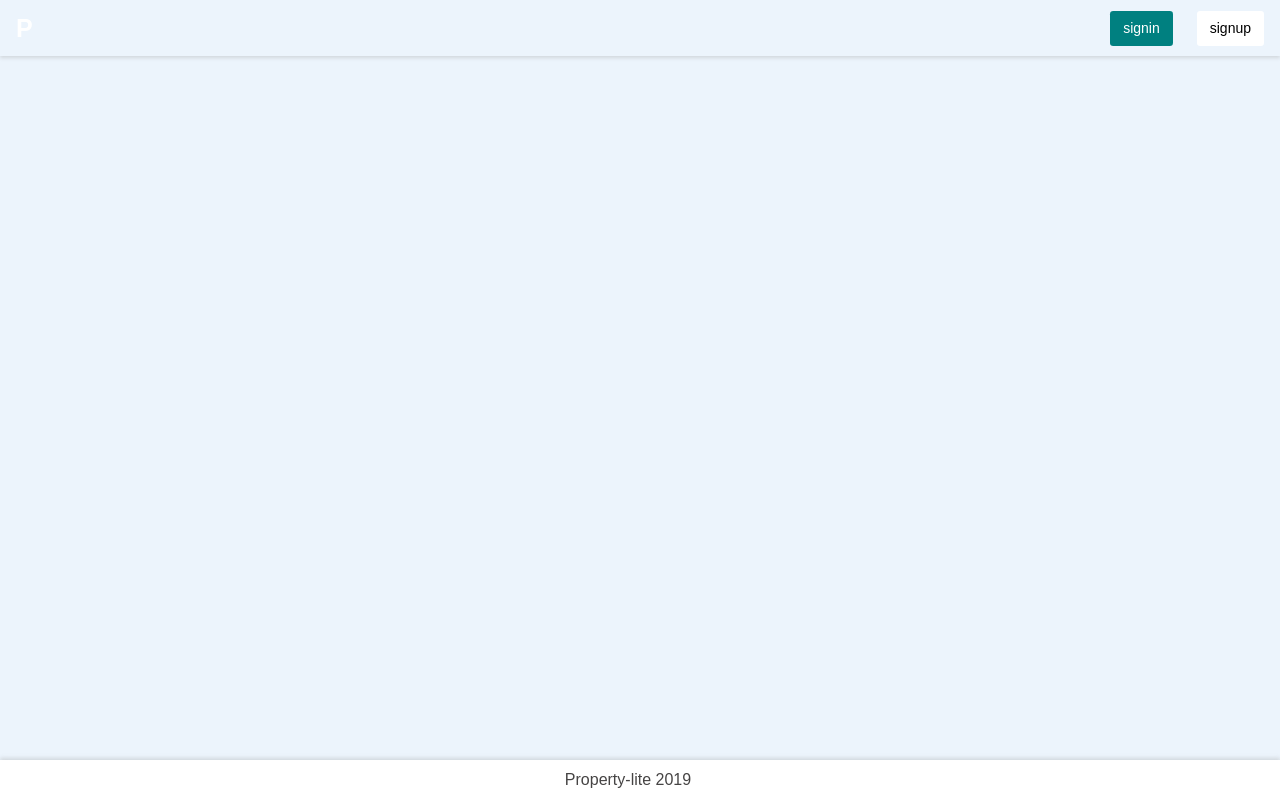
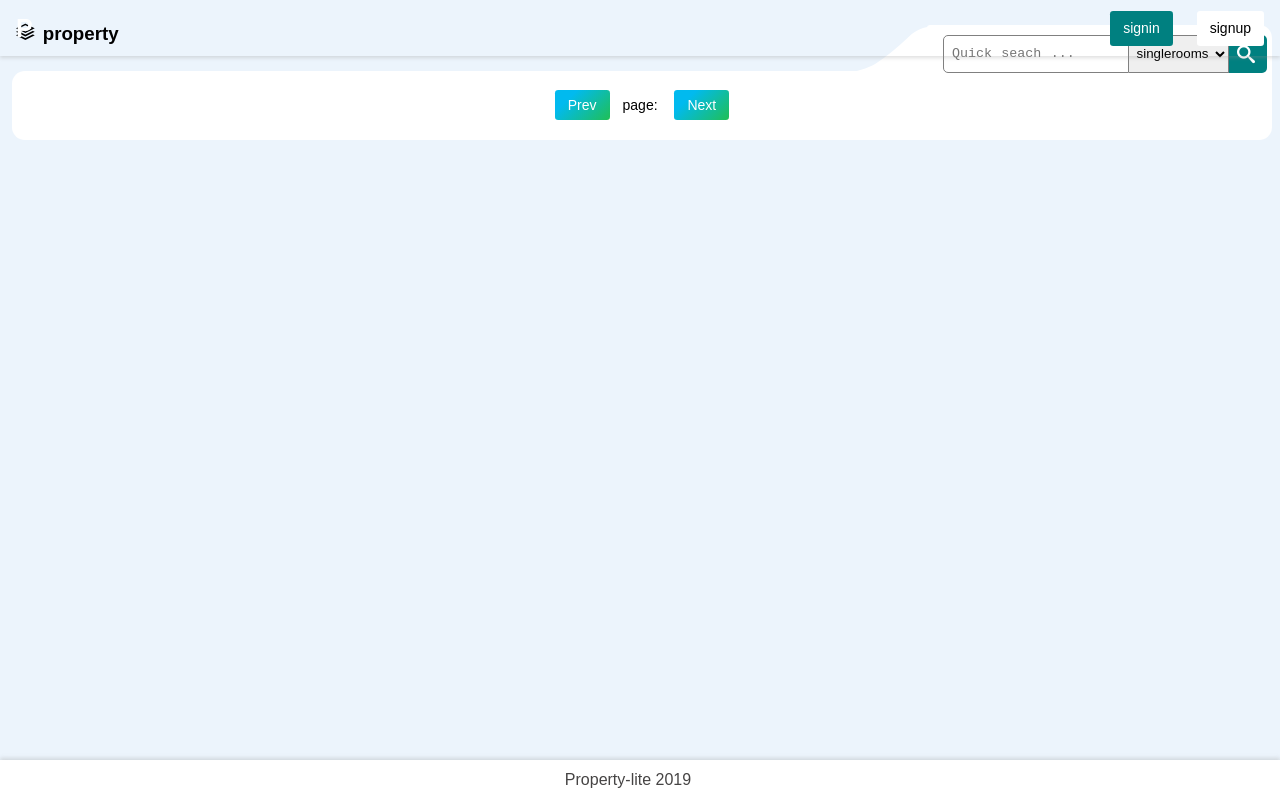
Before and after one commit to swaibat/property-pro-lite-react, a React (Create React App) app: page /ads in a window 1280 px wide. Built offline with nearby package versions, Linux system fonts and the light colour scheme.

Commit message:
chore(all_ads):implement get all adverts page

```diff
--- a/src/App.js
+++ b/src/App.js
@@ -3,6 +3,7 @@ import Nav from './includes/nav';
 import Footer from './includes/footer';
 import Home from './pages/index';
 import Dashboard from './pages/dashboard';
+import Ads from './pages/all_ads';
 
 import { BrowserRouter as Router, Switch, Route } from 'react-router-dom';
 
@@ -14,6 +15,7 @@ function App() {
           <Switch>
             <Route path="/" exact component={Home}/>
             <Route path="/dashboard" component={Dashboard}/>
+            <Route path="/ads" component={Ads}/>
           </Switch>
           <Footer/>
       </div>
--- /dev/null
+++ b/src/pages/all_ads.js
@@ -0,0 +1,38 @@
+import React from 'react';
+
+function Ads() {
+  return (
+<main role="main">
+        <div class="padding-1 page-container ">
+            <div class="wrap-title flex-y-center margin-x-2">
+                <h3 class="page-title margin-l-1"><i class="pro-stack-lite margin-r-2"></i>property</h3>
+                <form class="margin-l-auto d-flex" autocomplete="off">
+                    <div class="autocomplete">
+                        <input id="city-search" type="text" onkeyup="myFunction()" placeholder="Quick seach ..."/>
+                    </div>
+                    <select id="types" onchange="myFunctionTwo()">
+                        <option value="singlerooms">singlerooms</option>
+                        <option value="3bedrooms">3bedrooms</option>
+                        <option value="5bedrooms">5bedrooms</option>
+                        <option value="miniflat">miniFlat</option>
+                        <option value="others">others</option>
+                    </select>
+                    <a class="btn teal"><i class="pro-search-lite margin-r-1"></i></a>
+                </form>
+            </div>
+            <div class="sub-container margin-2">
+                <div id="all-ads" class="main">
+
+                </div>
+                <div class="align-center margin-y-3" id="pagination">
+                    <a class="btn blue" href="javascript:prevPage()" id="btn_prev">Prev</a>
+                    <span class="btn blue-txt">page: <span id="page"></span></span>
+                    <a class="btn blue" href="javascript:nextPage()" id="btn_nex">Next</a>
+                </div>
+            </div>
+        </div>
+    </main>
+     );
+    }
+
+export default Ads;
```
